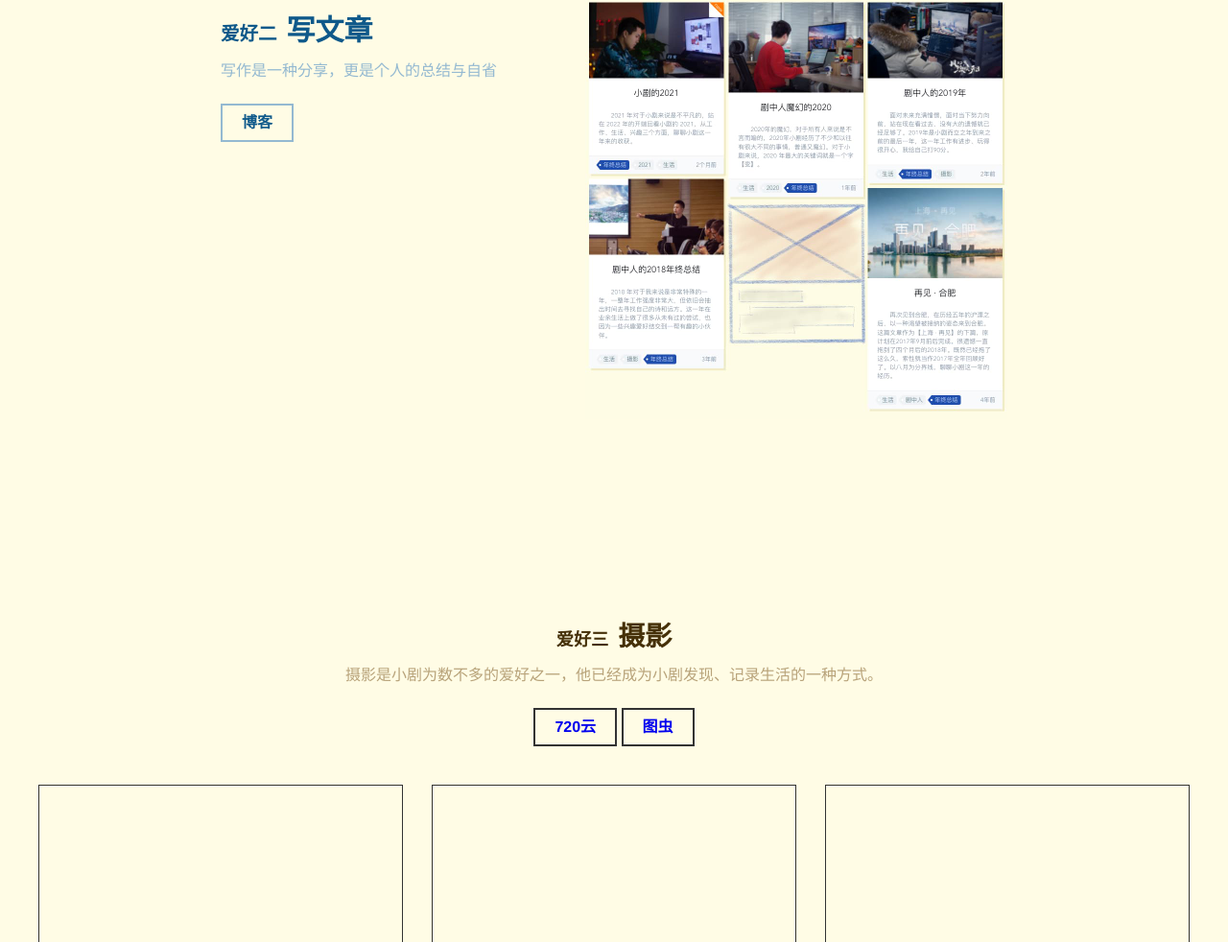
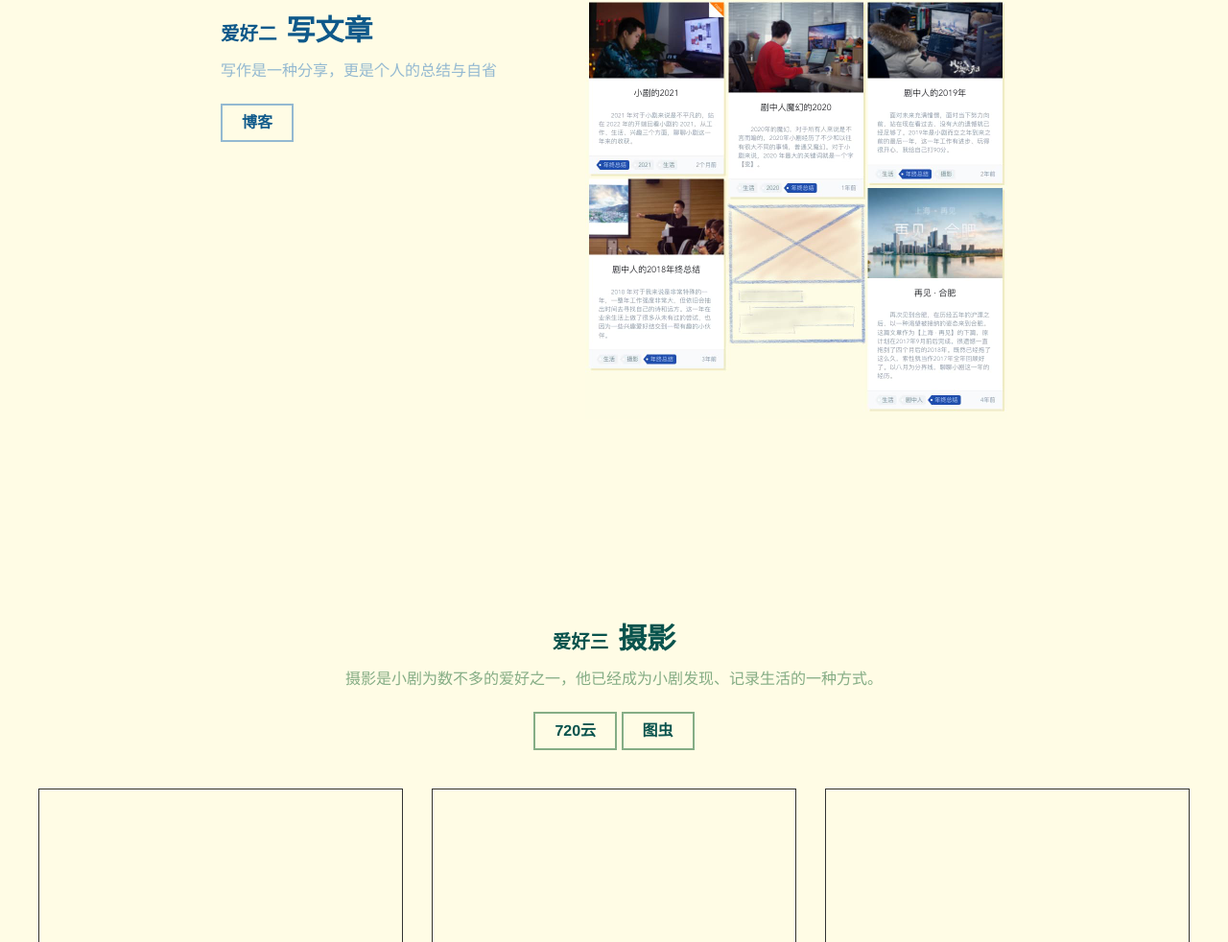
Before and after one commit to bh-lay/t.bh-lay.com, a plain HTML site: page aboutme/index.html in a window 1280 px wide. Shown: the part 2566-3548 px from the top of the page at 96% size. Drawn offline with Linux system fonts and the light colour scheme.

Commit message:
feat: 初步调整样式文件

```diff
--- a/aboutme/style.css
+++ b/aboutme/style.css
@@ -183,7 +183,7 @@ html,body {
   text-align: center;
   font-weight: bolder;
   font-size: 38px;
-  color: #005299;
+  color: #109900;
 }
 .section-hobby-caption ul {
   margin: 0;
@@ -196,7 +196,7 @@ html,body {
   display: inline-block;
   margin: 0 .2em;
   font-size: 18px;
-  color: #4d85b0;
+  color: #57b34d;
 }
 /* hobby info*/
 .hobby-info {}
@@ -341,19 +341,14 @@ html,body {
   text-align: center;
 }
 .hobby-photograph .hobby-info h3 {
-  margin: 0 0 .3em;
-  font-size: 28px;
-  color: #453008;
+  color: #09534d;
 }
 .hobby-photograph .hobby-info h3 small {
   margin-right: 10px;
 }
 .hobby-photograph .hobby-info p {
-  margin: 0 0 1.5em;
-  font-size: 16px;
-  color: #b8a37a;
+  color: #85ad85;
 }
-/* section hobby end */
 .hobby-photograph {
   padding-bottom: 100px
 }
@@ -361,9 +356,20 @@ html,body {
   display: flex;
   gap: 30px;
 }
+.hobby-photograph .hobby-info a {
+  border-color: #85ad85;
+  color: #09534d;
+}
+.hobby-photograph .hobby-info a:hover {
+  background: #ecf4f9;
+}
+.hobby-photograph .hobby-info a:active {
+  background: #dbe2f0;
+}
 .photograph-group {
   width: 370px;
   height: 500px;
   flex-grow: 1;
   border: 1px solid #333;
 }
+/* section hobby end */
```
